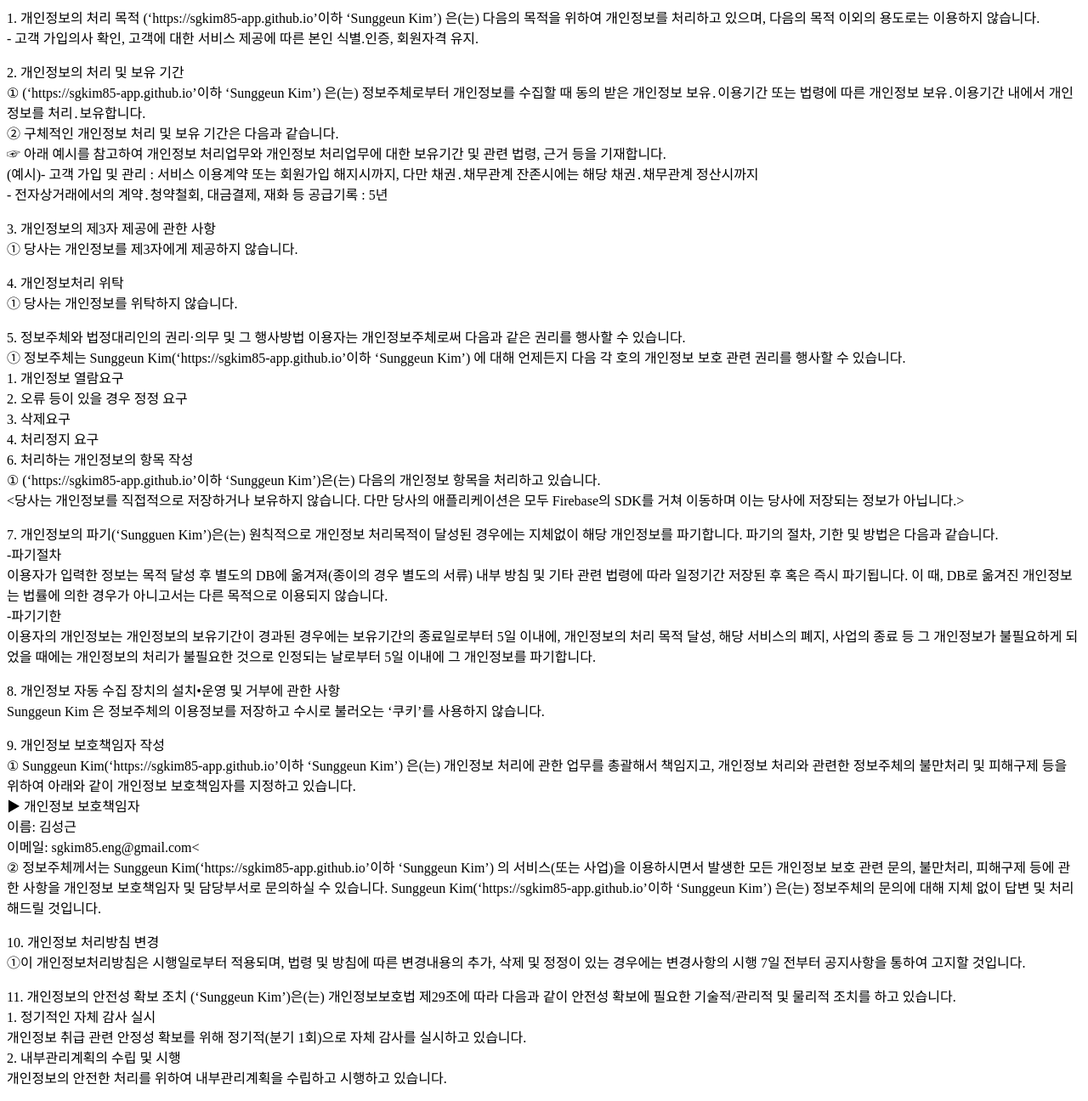
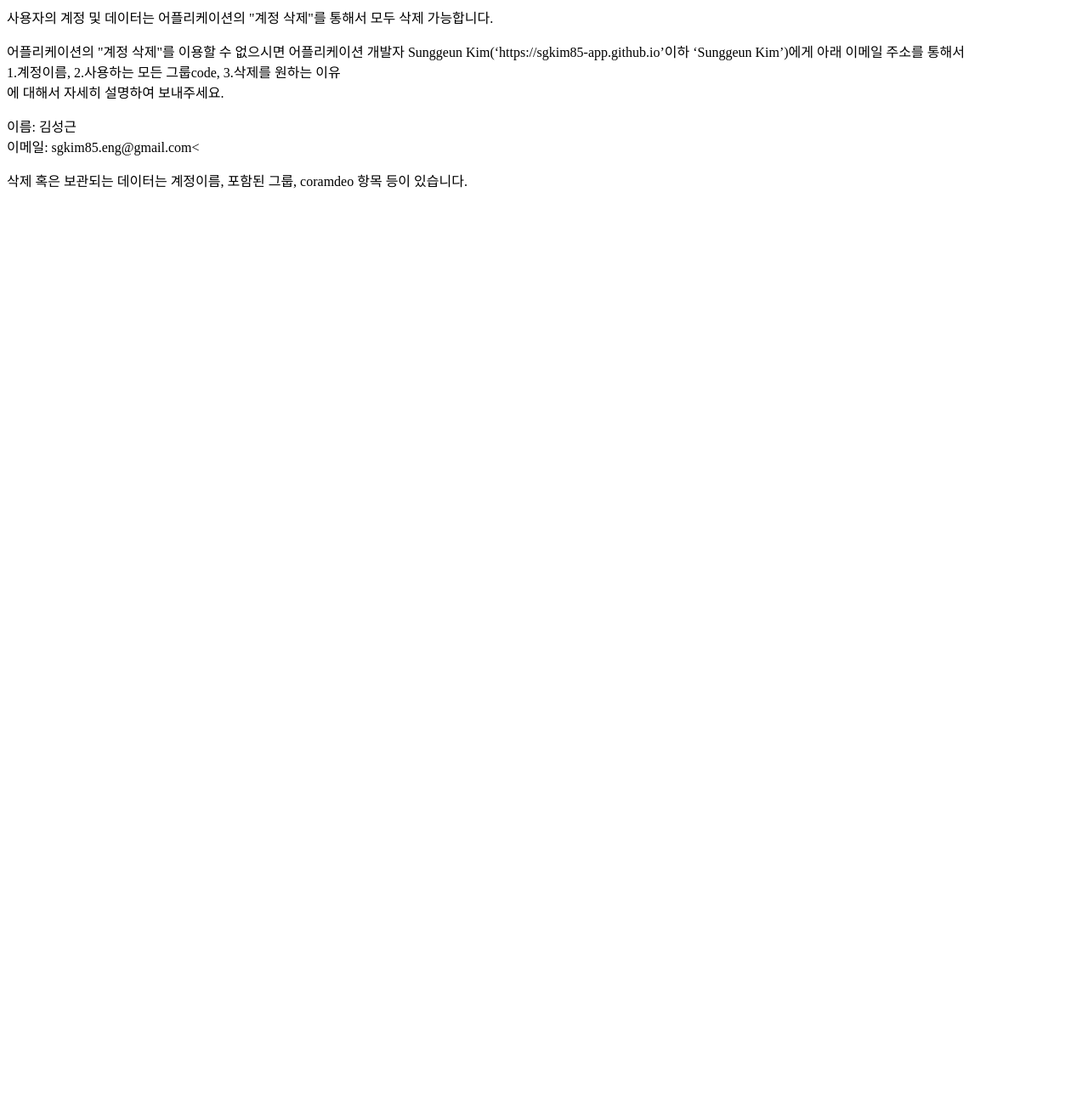
Before and after one commit to sgkim85-app/coramdeo, a plain HTML site: page index.html in a window 1280 px wide. Shown: the whole page at 85% size. After the commit the page ends 800 px from the top, so only its background shows below. Drawn offline with Linux system fonts and the light colour scheme.

Commit message:
Update index.html

```diff
--- a/index.html
+++ b/index.html
@@ -1,45 +1,11 @@
 <meta charset="utf-8">
 <!doctype html>
-<p>1. 개인정보의 처리 목적 (‘https://sgkim85-app.github.io’이하 ‘Sunggeun Kim’) 은(는) 다음의 목적을 위하여 개인정보를 처리하고 있으며, 다음의 목적 이외의 용도로는 이용하지 않습니다.<br>
-- 고객 가입의사 확인, 고객에 대한 서비스 제공에 따른 본인 식별.인증, 회원자격 유지.</p>
-<p>2. 개인정보의 처리 및 보유 기간<br>
-① (‘https://sgkim85-app.github.io’이하 ‘Sunggeun Kim’) 은(는) 정보주체로부터 개인정보를 수집할 때 동의 받은 개인정보 보유․이용기간 또는 법령에 따른 개인정보 보유․이용기간 내에서 개인정보를 처리․보유합니다.<br>
-② 구체적인 개인정보 처리 및 보유 기간은 다음과 같습니다.<br>
-☞ 아래 예시를 참고하여 개인정보 처리업무와 개인정보 처리업무에 대한 보유기간 및 관련 법령, 근거 등을 기재합니다.<br>
-(예시)- 고객 가입 및 관리 : 서비스 이용계약 또는 회원가입 해지시까지, 다만 채권․채무관계 잔존시에는 해당 채권․채무관계 정산시까지<br>
-- 전자상거래에서의 계약․청약철회, 대금결제, 재화 등 공급기록 : 5년</p>
-<p>3. 개인정보의 제3자 제공에 관한 사항<br>
-① 당사는 개인정보를 제3자에게 제공하지 않습니다.</p>
-<p>4. 개인정보처리 위탁<br>
-① 당사는 개인정보를 위탁하지 않습니다.</p>
-<p>5. 정보주체와 법정대리인의 권리·의무 및 그 행사방법 이용자는 개인정보주체로써 다음과 같은 권리를 행사할 수 있습니다.<br>
-① 정보주체는 Sunggeun Kim(‘https://sgkim85-app.github.io’이하 ‘Sunggeun Kim’) 에 대해 언제든지 다음 각 호의 개인정보 보호 관련 권리를 행사할 수 있습니다.<br>
-1. 개인정보 열람요구<br>
-2. 오류 등이 있을 경우 정정 요구<br>
-3. 삭제요구<br>
-4. 처리정지 요구<br>
-6. 처리하는 개인정보의 항목 작성<br>
-① (‘https://sgkim85-app.github.io’이하 ‘Sunggeun Kim’)은(는) 다음의 개인정보 항목을 처리하고 있습니다.<br>
-<당사는 개인정보를 직접적으로 저장하거나 보유하지 않습니다. 다만 당사의 애플리케이션은 모두 Firebase의 SDK를 거쳐 이동하며 이는 당사에 저장되는 정보가 아닙니다.></p>
+<p> 사용자의 계정 및 데이터는 어플리케이션의 "계정 삭제"를 통해서 모두 삭제 가능합니다.</p>
+<p> 어플리케이션의 "계정 삭제"를 이용할 수 없으시면 어플리케이션 개발자 Sunggeun Kim(‘https://sgkim85-app.github.io’이하 ‘Sunggeun Kim’)에게 아래 이메일 주소를 통해서<br>
+1.계정이름, 2.사용하는 모든 그룹code, 3.삭제를 원하는 이유<br>
+에 대해서 자세히 설명하여 보내주세요.</p>
 
-<p>7. 개인정보의 파기(‘Sungguen Kim’)은(는) 원칙적으로 개인정보 처리목적이 달성된 경우에는 지체없이 해당 개인정보를 파기합니다. 파기의 절차, 기한 및 방법은 다음과 같습니다.<br>
--파기절차<br>
-이용자가 입력한 정보는 목적 달성 후 별도의 DB에 옮겨져(종이의 경우 별도의 서류) 내부 방침 및 기타 관련 법령에 따라 일정기간 저장된 후 혹은 즉시 파기됩니다. 이 때, DB로 옮겨진 개인정보는 법률에 의한 경우가 아니고서는 다른 목적으로 이용되지 않습니다.<br>
--파기기한<br>
-이용자의 개인정보는 개인정보의 보유기간이 경과된 경우에는 보유기간의 종료일로부터 5일 이내에, 개인정보의 처리 목적 달성, 해당 서비스의 폐지, 사업의 종료 등 그 개인정보가 불필요하게 되었을 때에는 개인정보의 처리가 불필요한 것으로 인정되는 날로부터 5일 이내에 그 개인정보를 파기합니다.</p>
-<p>8. 개인정보 자동 수집 장치의 설치•운영 및 거부에 관한 사항<br>
-Sunggeun Kim 은 정보주체의 이용정보를 저장하고 수시로 불러오는 ‘쿠키’를 사용하지 않습니다.</p>
-<p>9. 개인정보 보호책임자 작성<br>
-① Sunggeun Kim(‘https://sgkim85-app.github.io’이하 ‘Sunggeun Kim’) 은(는) 개인정보 처리에 관한 업무를 총괄해서 책임지고, 개인정보 처리와 관련한 정보주체의 불만처리 및 피해구제 등을 위하여 아래와 같이 개인정보 보호책임자를 지정하고 있습니다.<br>
-▶ 개인정보 보호책임자<br>
 이름: 김성근<br>
 이메일: sgkim85.eng@gmail.com<<br>
 
-② 정보주체께서는 Sunggeun Kim(‘https://sgkim85-app.github.io’이하 ‘Sunggeun Kim’) 의 서비스(또는 사업)을 이용하시면서 발생한 모든 개인정보 보호 관련 문의, 불만처리, 피해구제 등에 관한 사항을 개인정보 보호책임자 및 담당부서로 문의하실 수 있습니다. Sunggeun Kim(‘https://sgkim85-app.github.io’이하 ‘Sunggeun Kim’) 은(는) 정보주체의 문의에 대해 지체 없이 답변 및 처리해드릴 것입니다.</p>
-<p>10. 개인정보 처리방침 변경<br>
-①이 개인정보처리방침은 시행일로부터 적용되며, 법령 및 방침에 따른 변경내용의 추가, 삭제 및 정정이 있는 경우에는 변경사항의 시행 7일 전부터 공지사항을 통하여 고지할 것입니다.</p>
-<p>11. 개인정보의 안전성 확보 조치 (‘Sunggeun Kim’)은(는) 개인정보보호법 제29조에 따라 다음과 같이 안전성 확보에 필요한 기술적/관리적 및 물리적 조치를 하고 있습니다.<br>
-1. 정기적인 자체 감사 실시<br>
-개인정보 취급 관련 안정성 확보를 위해 정기적(분기 1회)으로 자체 감사를 실시하고 있습니다.<br>
-2. 내부관리계획의 수립 및 시행<br>
-개인정보의 안전한 처리를 위하여 내부관리계획을 수립하고 시행하고 있습니다.</p>
+<p> 삭제 혹은 보관되는 데이터는 계정이름, 포함된 그룹, coramdeo 항목 등이 있습니다. </p>
```
